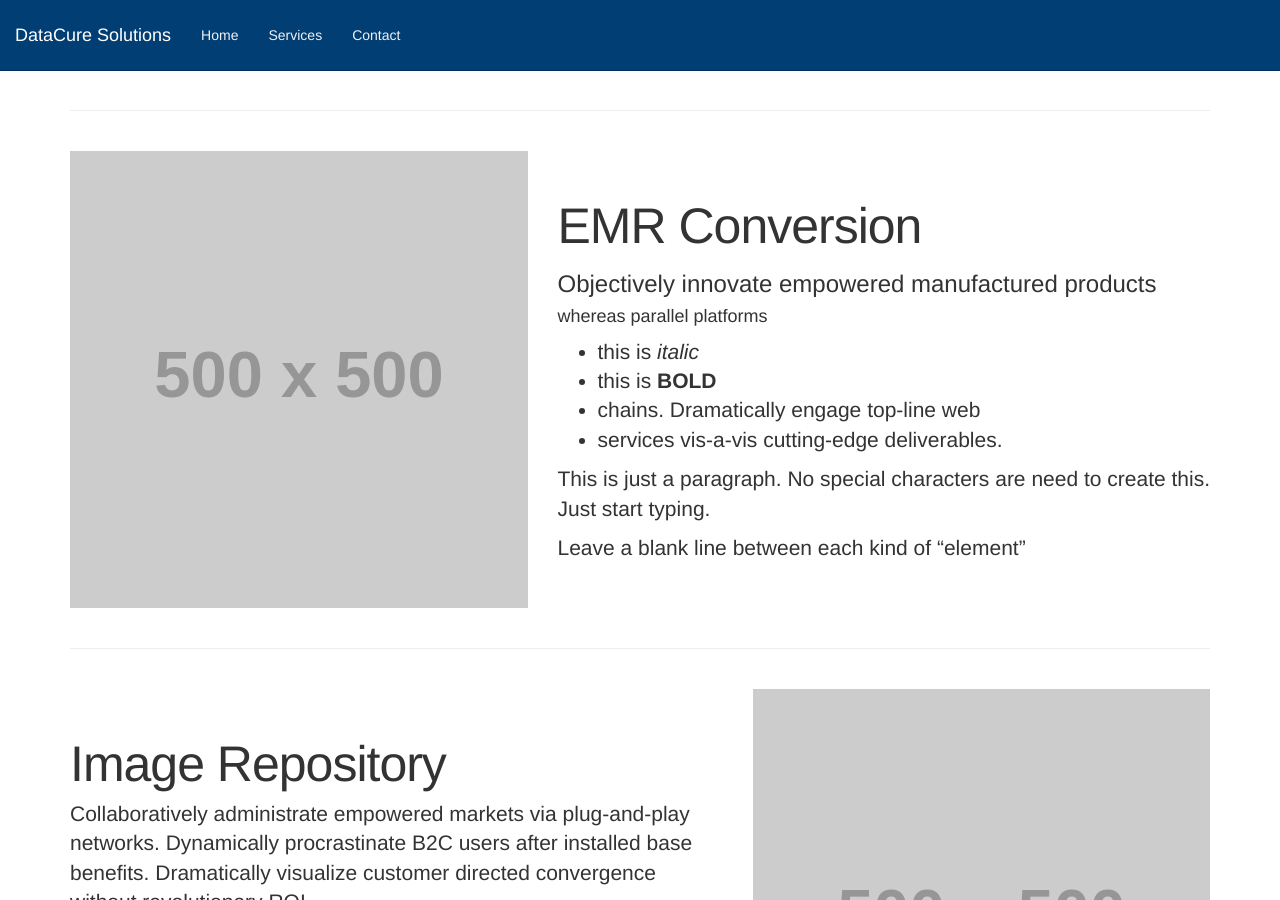
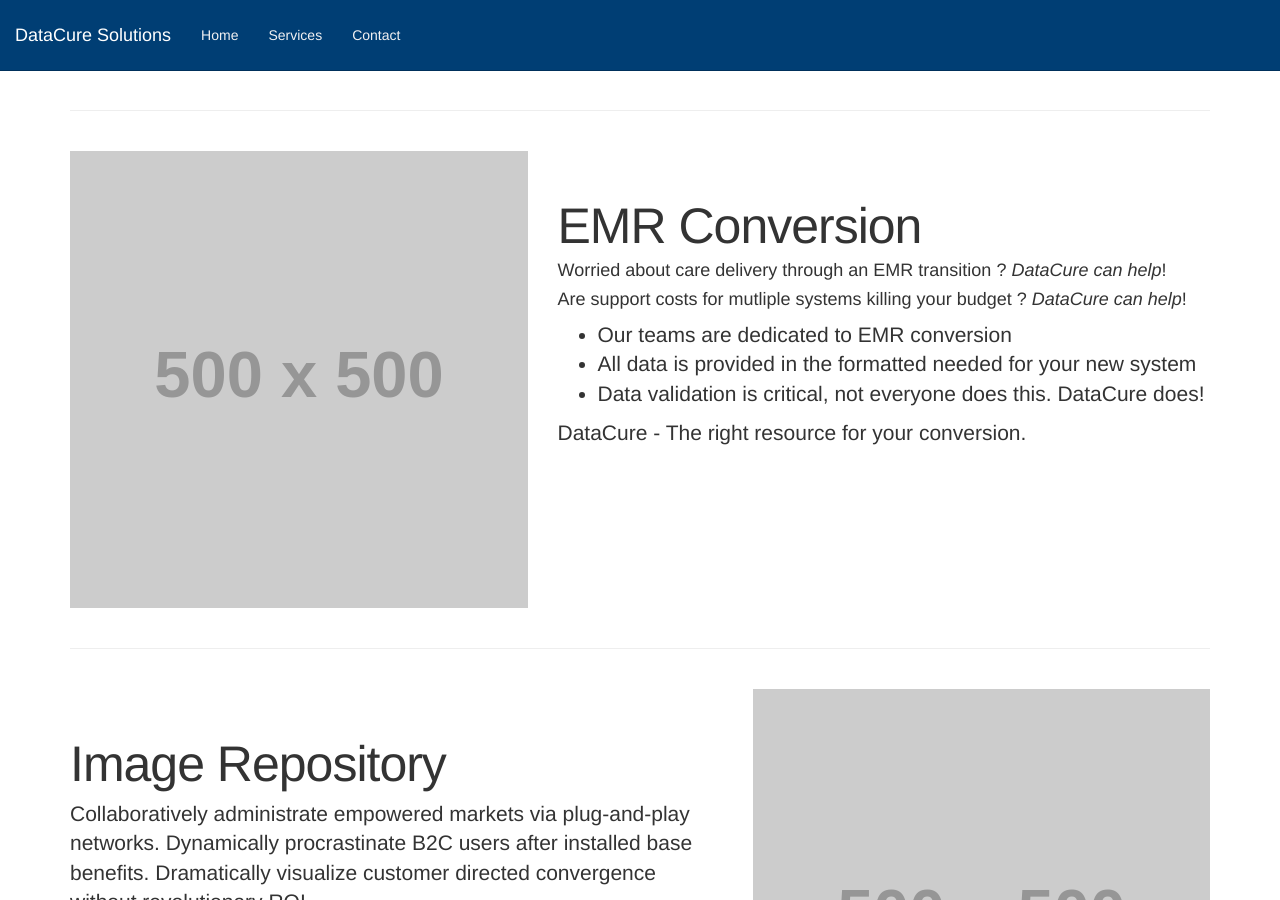
Before and after one commit to datacuresolutions/datacuresolutions.github.io, a Jekyll site: the page built from index.html, in a window 1280 px wide and 900 px high, scrolled down 1336 px. Built offline with Jekyll 4.4.1, drawn with Linux system fonts in a browser that asks for light colours; nearby versions of some CDN libraries; library files that are not in the unit come from our copies.

Commit message:
Update service_2_detail.md

```diff
--- a/_includes/content/service_2_detail.md
+++ b/_includes/content/service_2_detail.md
@@ -1,12 +1,8 @@
-### Objectively innovate empowered manufactured products
+#### Worried about care delivery through an EMR transition ? *DataCure can help*!
+#### Are support costs for mutliple systems killing your budget  ? *DataCure can help*!
 
-#### whereas parallel platforms
+* Our teams are dedicated to EMR conversion
+* All data is provided in the formatted needed for your new system
+* Data validation is critical, not everyone does this.  DataCure does!
 
-* this is *italic*
-* this is **BOLD**
-* chains. Dramatically engage top-line web
-* services vis-a-vis cutting-edge deliverables.
-
-This is just a paragraph. No special characters are need to create this. Just start typing.
-
-Leave a blank line between each kind of "element"
+DataCure - The right resource for your conversion.
```
